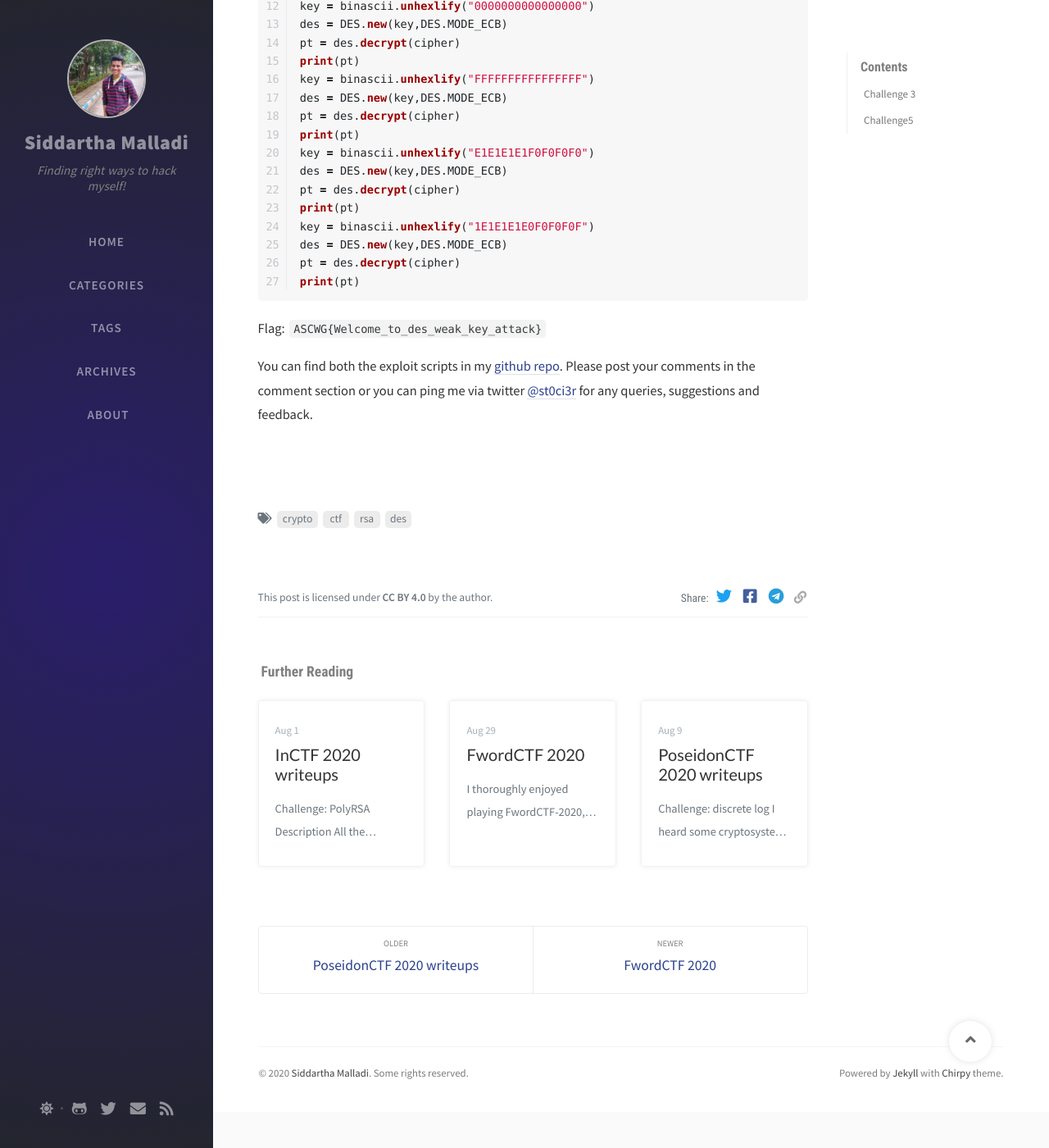
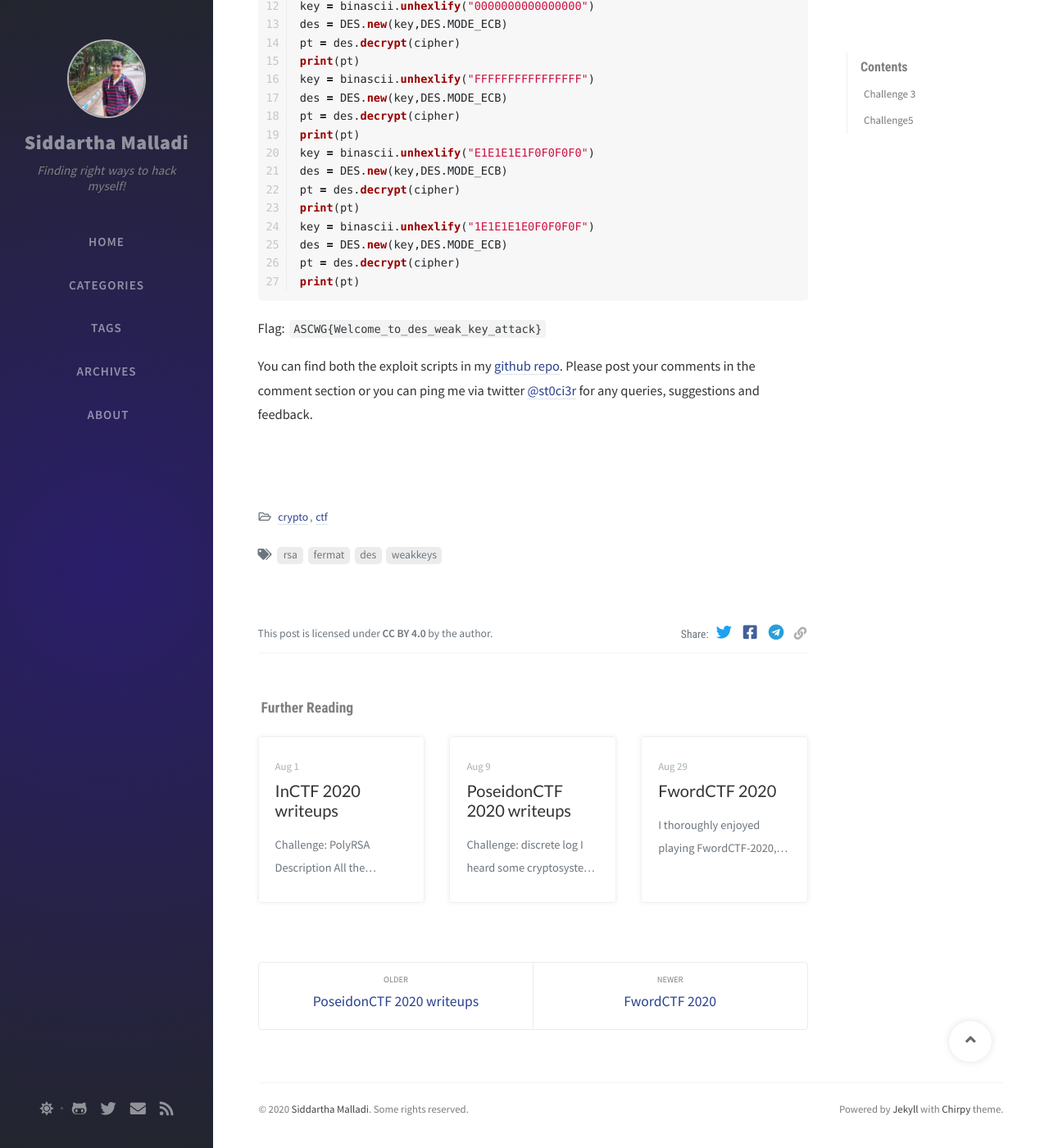
Before and after one commit to CYBERBABY1/malladisiddu.github.io, a Jekyll site: the page built from _posts/2020-08-15-arab-security-cyber-wargames.md, in a window 1280 px wide and 1400 px high, scrolled down 4008 px. Shown: the whole window at 82% size. Built offline with Jekyll 4.4.1, drawn with Linux system fonts in a browser that asks for light colours; nearby versions of some CDN libraries; comment, search, counter and statistics services are not loaded; some of the changed text lies outside the part shown.

Commit message:
Update 2020-08-15-arab-security-cyber-wargames.md

```diff
--- a/_posts/2020-08-15-arab-security-cyber-wargames.md
+++ b/_posts/2020-08-15-arab-security-cyber-wargames.md
@@ -2,7 +2,8 @@
 layout: post
 title: Arab Security Cyber Wargames
 subtitle : Crypto Writeups
-tags: [crypto,ctf,rsa,des]
+categories: [crypto, ctf]
+tags: [rsa,fermat,des,weakkeys]
 author: Siddartha Malladi
 comments : True
 ---
```
